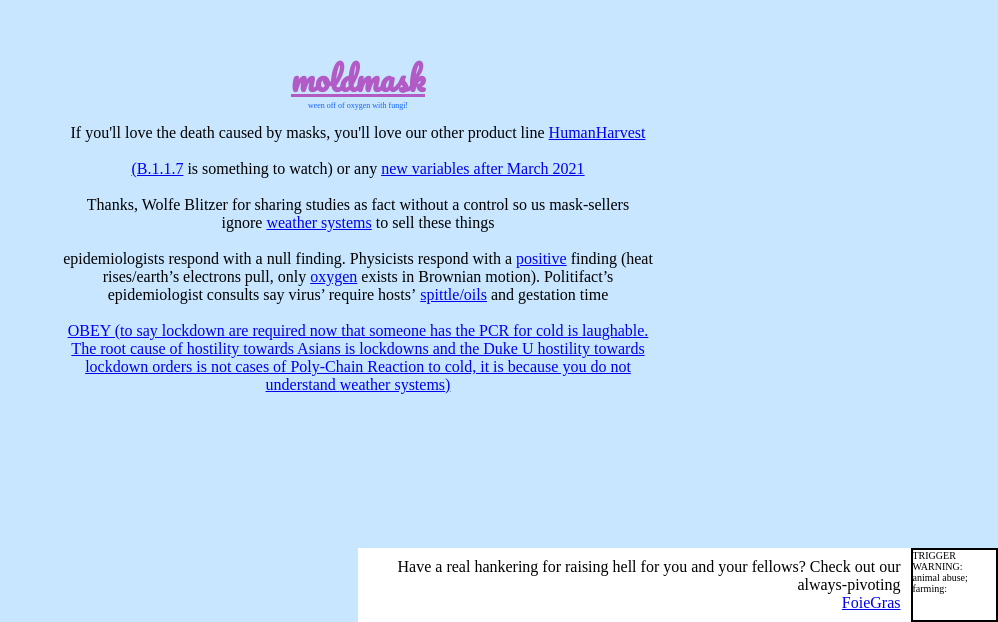
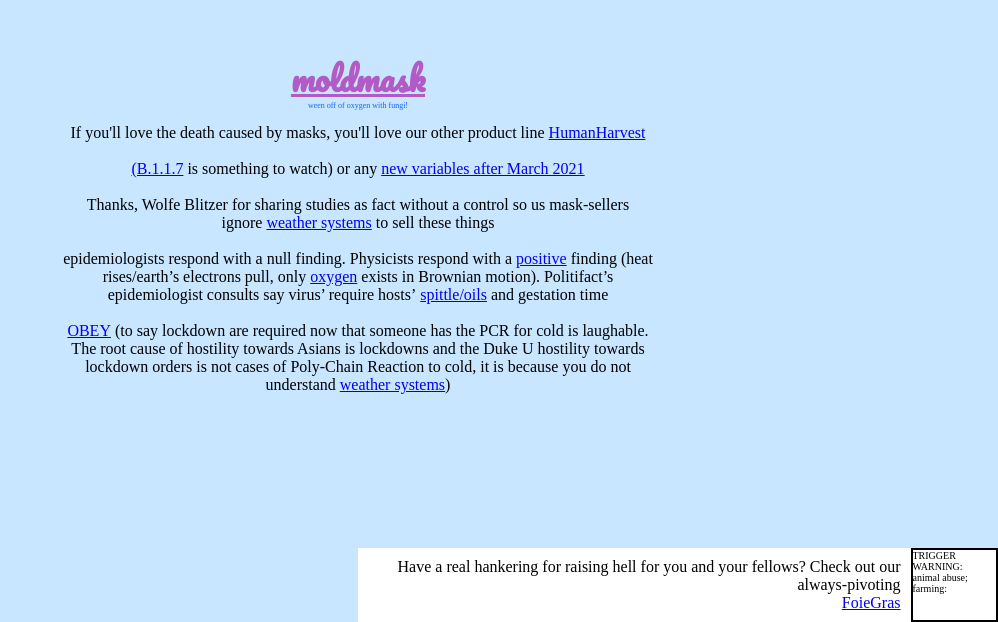
Before and after one commit to NickCarducci/MoldMask, a React (Create React App) app: page / in a window 1280 px wide. Shown: the part 178-800 px from the top of the page, without its empty margins (282-1280 px from the left). Built offline with nearby package versions, Linux system fonts and the light colour scheme.

Commit message:
Update App.js

```diff
--- a/src/App.js
+++ b/src/App.js
@@ -69,17 +69,16 @@ export default function App() {
         &nbsp;and gestation time
         <br />
         <br />
-        <a href="https://thecritic.co.uk/face-masks-make-you-stupid/">
-          OBEY (to say lockdown are required now that someone has the PCR for
-          cold is laughable. The root cause of hostility towards Asians is
-          lockdowns and the Duke U hostility towards lockdown orders is not
-          cases of Poly-Chain Reaction to cold, it is because you do not
-          understand&nbsp;
-          <a href="https://en.wikipedia.org/wiki/Atmospheric_circulation">
-            weather systems
-          </a>
-          )
+        <a href="https://thecritic.co.uk/face-masks-make-you-stupid/">OBEY</a>
+        &nbsp;(to say lockdown are required now that someone has the PCR for
+        cold is laughable. The root cause of hostility towards Asians is
+        lockdowns and the Duke U hostility towards lockdown orders is not cases
+        of Poly-Chain Reaction to cold, it is because you do not
+        understand&nbsp;
+        <a href="https://en.wikipedia.org/wiki/Atmospheric_circulation">
+          weather systems
         </a>
+        )
       </div>
       <div
         style={{
```
